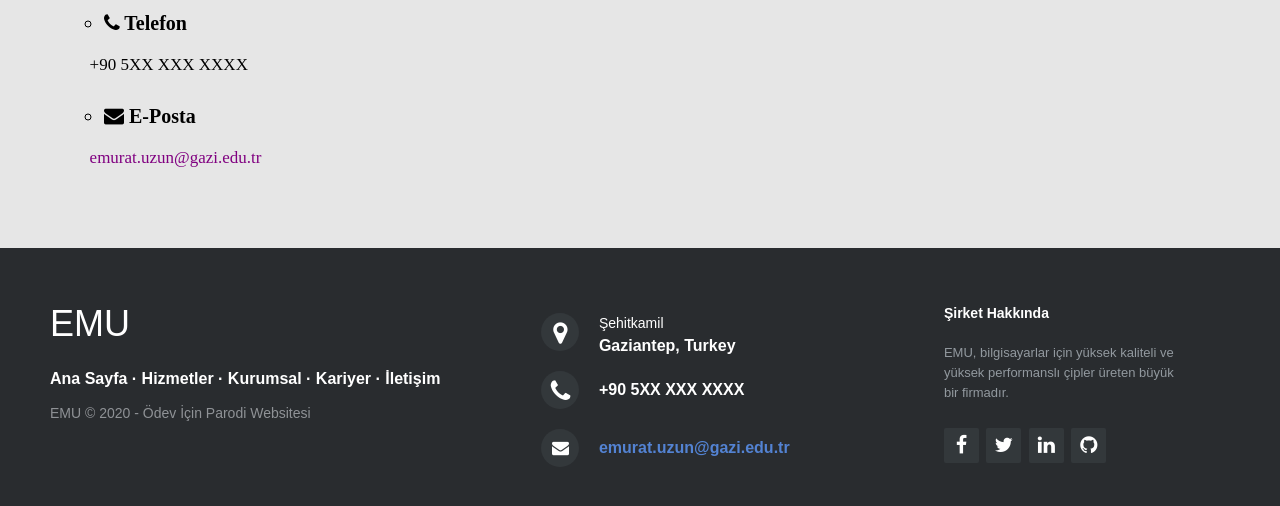
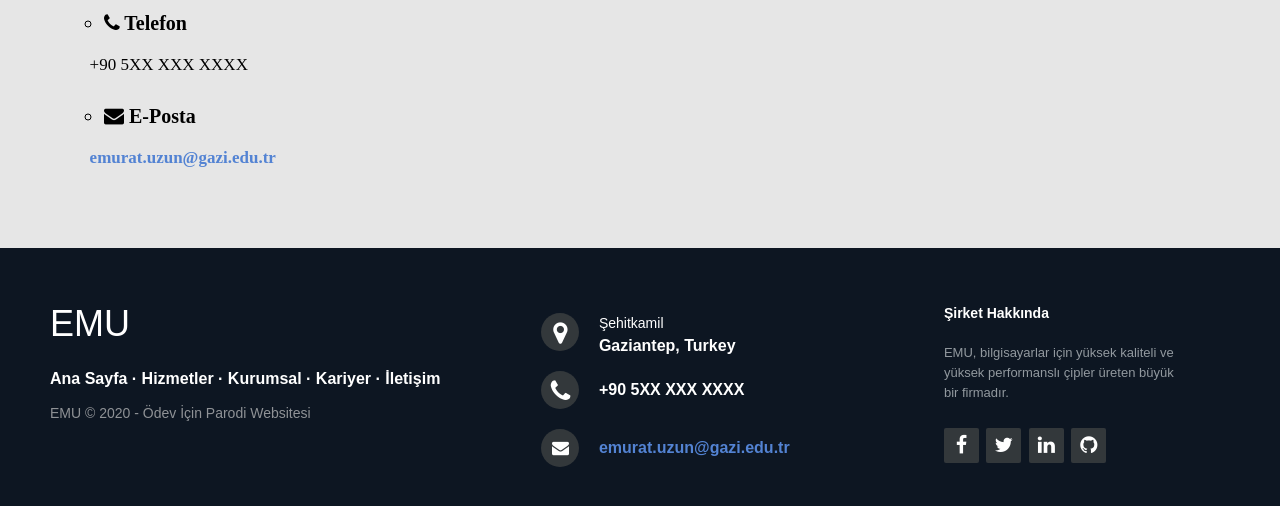
Before and after one commit to enesuzun2002/enesuzun2002.github.io, a plain HTML site: page contact.html in a window 1280 px wide. Shown: the part 710-1216 px from the top of the page. Drawn offline with Linux system fonts and the light colour scheme.

Commit message:
styles: update colors

```diff
--- a/contact.html
+++ b/contact.html
@@ -37,7 +37,7 @@
 	<li><i class="fa fa-envelope"></i> E-Posta</li>
 </ul>
 <p class="paragraph">
-	<a href="mailto:emurat.uzun@gazi.edu.tr" style="text-decoration:none;color:purple;"> emurat.uzun@gazi.edu.tr</a>
+	<a href="mailto:emurat.uzun@gazi.edu.tr" style="text-decoration:none;color:#5383d3;font-weight:600;"> emurat.uzun@gazi.edu.tr</a>
 </p>
 <footer class="footer-distributed">
 	<div class="footer-left">
--- a/styles/styles.css
+++ b/styles/styles.css
@@ -119,7 +119,7 @@ footer{
 	bottom: 0;
 }
 .footer-distributed{
-	background-color: #292c2f;
+	background-color: #0d1622;
 	box-shadow: 0 1px 1px 0 rgba(0, 0, 0, 0.12);
 	box-sizing: border-box;
 	width: 100%;
```
